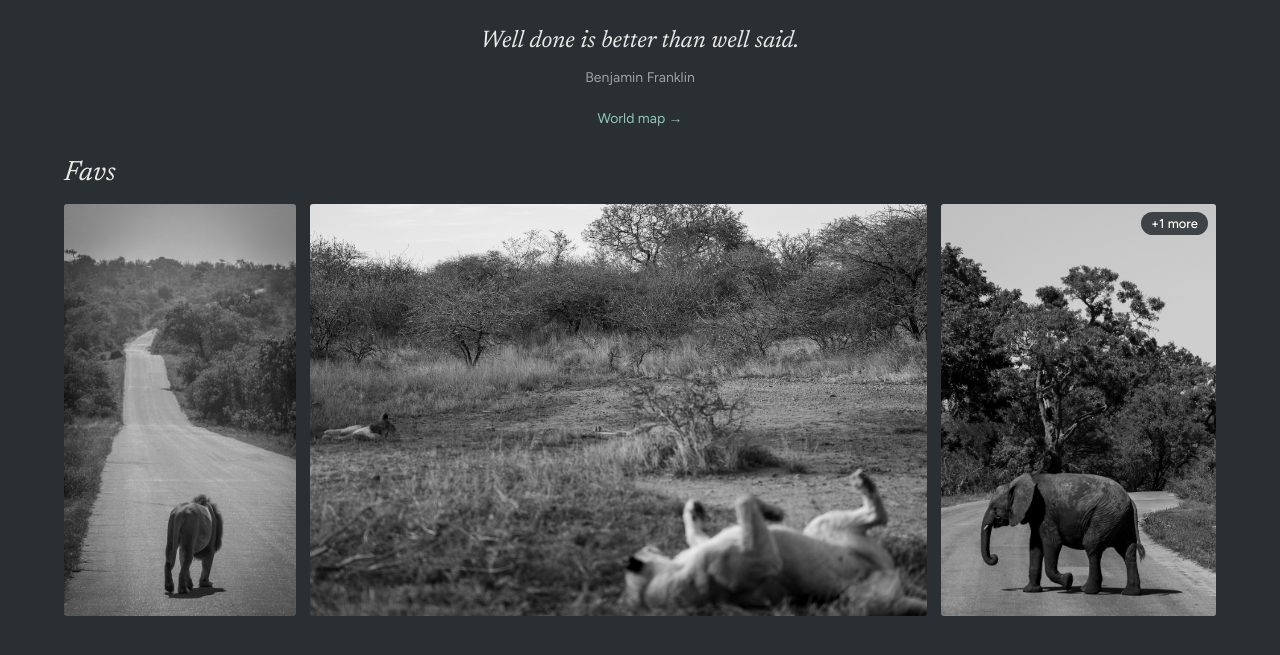
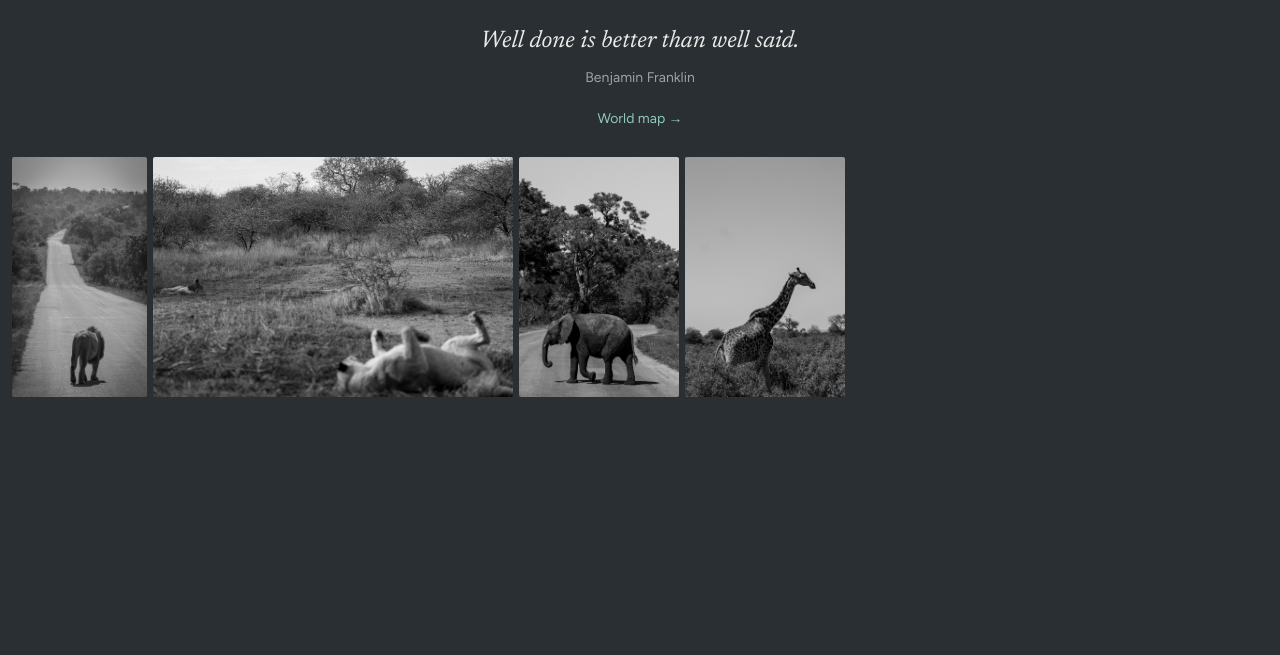
Before and after one commit to elireeder99-pixel/Eli-s-Images, an Astro site: page / in a window 1280 px wide. Shown: the part 171-826 px from the top of the page. After the commit the page ends 800 px from the top, so only its background shows below. Built offline with nearby package versions, Linux system fonts and the light colour scheme; Astro itself is replaced by a stand-in of ours.

Commit message:
Update index.astro

```diff
--- a/src/pages/index.astro
+++ b/src/pages/index.astro
@@ -3,34 +3,24 @@ import { getImage } from 'astro:assets';
 
 const TITLE = 'Eli Reeder';
 const SUBTITLE = 'A small collection of favourites.';
-const PER_ROW = 3;
 
+// Every image in src/photos shows up automatically, in filename order.
+// Put a number at the start of a filename (01-, 02-) to control the order.
 const files = import.meta.glob('../photos/**/*.{jpg,jpeg,png,webp,JPG,JPEG,PNG,WEBP}', { eager: true });
 const nice = (s) => s.replace(/\.[^.]+$/, '').replace(/^\d+[-_ ]*/, '').replace(/[-_]+/g, ' ').trim();
 const entries = Object.entries(files).sort(([a], [b]) => a.localeCompare(b, undefined, { numeric: true }));
 
-const byAlbum = new Map();
-for (const [path, mod] of entries) {
-  const parts = path.replace('../photos/', '').split('/');
-  const key = parts.length > 1 ? parts[0] : '';
-  if (!byAlbum.has(key)) byAlbum.set(key, []);
-  byAlbum.get(key).push({ src: mod.default, title: nice(parts[parts.length - 1]) });
-}
-
-const albums = await Promise.all([...byAlbum.entries()].map(async ([key, list]) => ({
-  name: key ? nice(key) : 'Gallery',
-  photos: await Promise.all(list.map(async (p, i) => {
-    const full = await getImage({ src: p.src, width: 2200, format: 'webp' });
-    const thumb = i < PER_ROW ? await getImage({ src: p.src, width: 900, format: 'webp' }) : null;
+const photos = await Promise.all(entries.map(async ([path, mod]) => {
+  const thumb = await getImage({ src: mod.default, width: 900, format: 'webp' });
+  const full = await getImage({ src: mod.default, width: 2200, format: 'webp' });
   return {
-      title: p.title,
+    title: nice(path.split('/').pop()),
+    thumb: thumb.src,
     full: full.src,
-      thumb: thumb ? thumb.src : '',
-      ratio: thumb ? thumb.attributes.width / thumb.attributes.height : 1,
+    ratio: Math.round((thumb.attributes.width / thumb.attributes.height) * 1000) / 1000,
   };
-  })),
-})));
-const data = albums.map((a) => ({ name: a.name, photos: a.photos.map((p) => ({ t: p.title, f: p.full })) }));
+}));
+const data = photos.map((p) => ({ t: p.title, f: p.full }));
 ---
 <!doctype html>
 <html lang="en">
@@ -50,24 +40,19 @@ const data = albums.map((a) => ({ name: a.name, photos: a.photos.map((p) => ({ t
       <figcaption id="qa">Chase Jarvis</figcaption>
     </figure>
     <a class="maplink" href="/map">World map &rarr;</a>
-
   </header>
 
   <main>
-    {albums.map((a, ai) => (
-      <section class="album">
-        <h2>{a.name}</h2>
-        <div class="row">
-          {a.photos.slice(0, PER_ROW).map((p, i) => (
-            <button class="ph" type="button" data-a={ai} data-i={i} style={`flex:${p.ratio} 1 0%`} aria-label={`Open ${p.title}`}>
+    <ul class="mosaic">
+      {photos.map((p, i) => (
+        <li style={`--r:${p.ratio};flex-grow:${Math.round(p.ratio * 100)}`}>
+          <button class="ph" type="button" data-i={i} aria-label={`Open ${p.title}`}>
             <img src={p.thumb} alt={p.title} loading="lazy" decoding="async" />
             <span>{p.title}</span>
-              {i === PER_ROW - 1 && a.photos.length > PER_ROW && <em class="more">+{a.photos.length - PER_ROW} more</em>}
           </button>
+        </li>
       ))}
-        </div>
-      </section>
-    ))}
+    </ul>
   </main>
 
   <div id="lb" role="dialog" aria-modal="true" aria-label="Photo viewer">
@@ -78,26 +63,25 @@ const data = albums.map((a) => ({ name: a.name, photos: a.photos.map((p) => ({ t
     <button class="nav" id="next" aria-label="Next">&rsaquo;</button>
   </div>
 
-  <script type="application/json" id="album-data" set:html={JSON.stringify(data)} />
+  <script type="application/json" id="photo-data" set:html={JSON.stringify(data)} />
 
   <script>
-    const albums = JSON.parse(document.getElementById('album-data').textContent);
+    const list = JSON.parse(document.getElementById('photo-data').textContent);
     const lb = document.getElementById('lb');
     const img = document.getElementById('lbimg');
     const cap = document.getElementById('lbcap');
-    let a = 0, i = 0;
+    let i = 0;
 
     const show = () => {
-      const list = albums[a].photos;
       const p = list[i];
       img.src = p.f; img.alt = p.t;
       cap.textContent = p.t + '  (' + (i + 1) + '/' + list.length + ')';
     };
-    const step = (d) => { const n = albums[a].photos.length; i = (i + d + n) % n; show(); };
+    const step = (d) => { i = (i + d + list.length) % list.length; show(); };
     const close = () => lb.classList.remove('on');
 
     document.querySelectorAll('.ph').forEach((el) => el.addEventListener('click', () => {
-      a = Number(el.dataset.a); i = Number(el.dataset.i); show();
+      i = Number(el.dataset.i); show();
       lb.classList.add('on'); document.getElementById('close').focus();
     }));
     document.getElementById('close').onclick = close;
@@ -147,7 +131,7 @@ const data = albums.map((a) => ({ name: a.name, photos: a.photos.map((p) => ({ t
   </script>
 
   <style is:global>
-    :root{--bg:#2a2f33;--surface:#343a3f;--text:#e9e9e6;--muted:#9aa2a8;--accent:#8fc7bd;--line:#454d54}
+    :root{--bg:#2a2f33;--surface:#343a3f;--text:#e9e9e6;--muted:#9aa2a8;--accent:#8fc7bd;--line:#454d54;--rh:240px}
     *{box-sizing:border-box}
     body{margin:0;background:var(--bg);color:var(--text);font:400 16px/1.5 Figtree,system-ui,sans-serif}
     header{padding:56px 24px 28px;max-width:1200px;margin:0 auto;display:flex;flex-direction:column;align-items:center;gap:6px;text-align:center}
@@ -156,28 +140,26 @@ const data = albums.map((a) => ({ name: a.name, photos: a.photos.map((p) => ({ t
     .quote{margin:22px auto 0;max-width:52ch}
     .quote blockquote{margin:0;font:italic 400 clamp(18px,3vw,24px)/1.4 Newsreader,Georgia,serif}
     .quote figcaption{color:var(--muted);font-size:14px;margin-top:8px}
+    .maplink{color:var(--accent);text-decoration:none;font-size:14px;margin-top:14px}
     button{font:500 14px Figtree,sans-serif;color:var(--text);background:transparent;border:1px solid var(--line);border-radius:999px;padding:8px 16px;cursor:pointer}
     button:hover{border-color:var(--accent)}
     button:focus-visible{outline:2px solid var(--accent);outline-offset:3px}
-    main{max-width:1200px;margin:0 auto;padding:0 24px 80px}
-    .album{margin:0 0 40px}
-    .album h2{font:italic 400 28px/1.2 Newsreader,Georgia,serif;margin:0 0 14px;text-transform:capitalize}
-    .row{display:flex;gap:14px;align-items:flex-start}
-    .ph{position:relative;display:block;min-width:0;padding:0;border:0;border-radius:3px;overflow:hidden;background:var(--surface);cursor:zoom-in}
-    .ph img{display:block;width:100%;height:auto}
+    main{max-width:1400px;margin:0 auto;padding:0 12px 80px}
+    .mosaic{display:flex;flex-wrap:wrap;gap:6px;list-style:none;margin:0;padding:0}
+    .mosaic::after{content:'';flex-grow:999999}
+    .mosaic li{height:var(--rh);width:calc(var(--r) * var(--rh));min-width:0}
+    .ph{position:relative;display:block;width:100%;height:100%;padding:0;border:0;border-radius:2px;overflow:hidden;background:var(--surface);cursor:zoom-in}
+    .ph img{display:block;width:100%;height:100%;object-fit:cover}
     .ph span{position:absolute;left:0;right:0;bottom:0;padding:28px 14px 12px;font:italic 400 17px Newsreader,serif;text-align:left;background:linear-gradient(transparent,rgba(30,34,37,.85));opacity:0;transition:opacity .2s;color:#fff}
     .ph:hover span,.ph:focus-visible span{opacity:1}
-    .more{position:absolute;top:8px;right:8px;background:rgba(30,34,37,.8);color:#fff;font:500 13px Figtree,sans-serif;font-style:normal;padding:4px 10px;border-radius:999px}
     #lb{position:fixed;inset:0;background:rgba(30,34,37,.97);display:none;flex-direction:column;align-items:center;justify-content:center;padding:24px;z-index:10}
     #lb.on{display:flex}
     #lb img{max-width:100%;max-height:82vh;border-radius:2px}
     #lb p{font:italic 400 22px Newsreader,serif;margin:16px 0 0;text-align:center}
     .nav{position:absolute;top:50%;transform:translateY(-50%);font-size:22px;width:44px;height:44px;padding:0}
     #prev{left:12px}#next{right:12px}#close{position:absolute;top:14px;right:14px}
-    @media (max-width:600px){main{padding:0 12px 60px}.row{gap:6px}}
+    @media (max-width:700px){:root{--rh:150px}.mosaic{gap:4px}main{padding:0 6px 60px}}
     @media (prefers-reduced-motion:reduce){.ph span{transition:none}}
- .maplink{color:var(--accent);text-decoration:none;font-size:14px;margin-top:14px}
-
   </style>
 </body>
 </html>
```
Lines whose indentation alone changed are shown as unchanged.
